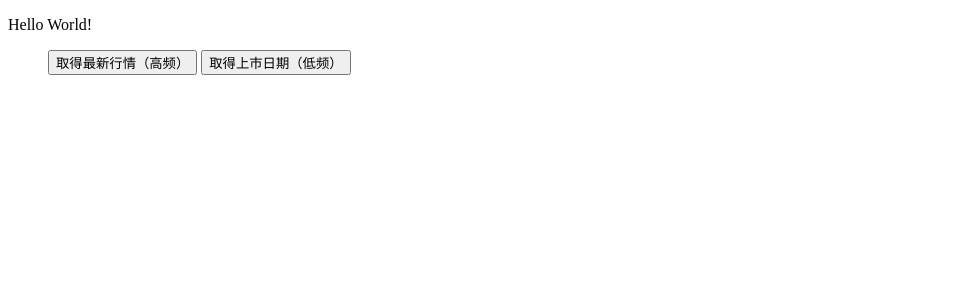
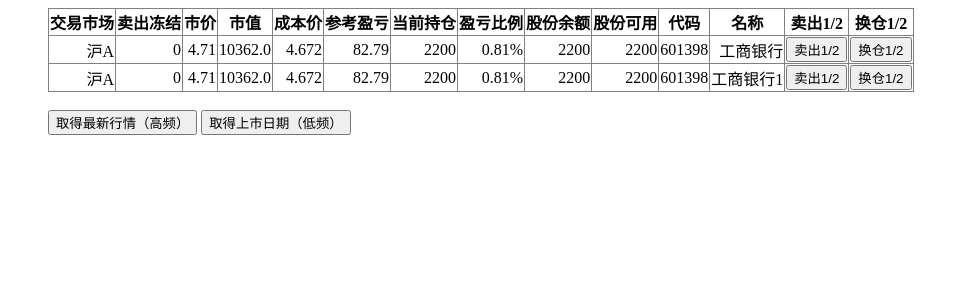
Before and after one commit to hanbinggary/flask_easytrader, a Flask app: page /hello/ in a window 1280 px wide. Shown: the top 300 px of the page, without its empty margins (0-968 px from the left). Run offline with Flask 2, Linux system fonts and the light colour scheme; some libraries are stand-ins or nearby versions.

Commit message:
trader add

```diff
--- a/easyquotation/tencent.py
+++ b/easyquotation/tencent.py
@@ -16,6 +16,7 @@ class Tencent(BaseQuotation):
         stock_details = stocks_detail.split(';')
         stock_dict = dict()
         stock_dict_zhangting = dict()#涨停板
+        stock_dict_stop = dict()#停牌
         for stock_detail in stock_details:
             stock = stock_detail.split('~')
             if len(stock) <= 49:
@@ -91,7 +92,7 @@ class Tencent(BaseQuotation):
                 '涨停价': float(stock[47]),  # 换成英文
                 '跌停价': float(stock[48])  # 换成英文
             }
-            if (float(stock[47]) == float(stock[3])):
+            if (float(stock[47]) == float(stock[3]) or float(stock[3])==0.0):
                 #涨停板
                 stock_dict_zhangting[stock_code] = temp_item
             elif (float(stock[3])>0.0):
--- a/hello.py
+++ b/hello.py
@@ -1,5 +1,6 @@
 from flask import render_template
 from flask import Flask
+from flask import request
 import requests
 import easyquotation
 import json
@@ -7,6 +8,7 @@ import tushare as ts
 import datetime
 import sqlite3 as lite
 import sqlite3API
+import easytrader
 
 app = Flask(__name__)
 
@@ -22,27 +24,49 @@ def post_test(stock='sz000001'):
         'http':'http://1:1@10.88.42.18:8080',
         'https':'http://1:1@10.88.42.18:8080'
     }
-    proxies_xx = {
-        'http':'http://1:1@10.160.192.3:8080',
-        'https':'http://1:1@10.160.192.3:8080'
-    }
     html = requests.get('http://hq.sinajs.cn/?format=text&list=%s' % stock,proxies=proxies)
     return render_template('post_test.html',stockinfo=html.text)
 
 @app.route('/hello/')
 @app.route('/hello/<name>')
 def hello(name=None):
-    return render_template('hello.html', name=name)
+    #user.position
+    position=\
+    [{'买入冻结': 0,
+  '交易市场': '沪A',
+  '卖出冻结': '0',
+  '参考市价': 4.71,
+  '参考市值': 10362.0,
+  '参考成本价': 4.672,
+  '参考盈亏': 82.79,
+  '当前持仓': 2200,
+  '盈亏比例(%)': '0.81%',
+  '股东代码': 'xxx',
+  '股份余额': 2200,
+  '股份可用': 2200,
+  '证券代码': '601398',
+  '证券名称': '工商银行'},
+  {'买入冻结': 0,
+  '交易市场': '沪A',
+  '卖出冻结': '0',
+  '参考市价': 4.71,
+  '参考市值': 10362.0,
+  '参考成本价': 4.672,
+  '参考盈亏': 82.79,
+  '当前持仓': 2200,
+  '盈亏比例(%)': '0.81%',
+  '股东代码': 'xxx',
+  '股份余额': 2200,
+  '股份可用': 2200,
+  '证券代码': '601398',
+  '证券名称': '工商银行1'}]
+    return render_template('hello.html', name=name,position=position)
 
 @app.route('/post_stock/<stock>')
 def post_stock(stock='sz000001'):
     proxies = {
         'http':'http://1:1@10.88.42.18:8080',
         'https':'http://1:1@10.88.42.18:8080'
-    }
-    proxies_xx = {
-        'http':'http://1:1@10.160.192.3:8080',
-        'https':'http://1:1@10.160.192.3:8080'
     }
     html = requests.get('http://hq.sinajs.cn/?format=text&list=%s' % stock,proxies=proxies)
     return html.text
@@ -56,9 +80,58 @@ def getIpoInfo(stock='000001'):
         df = (ts.get_stock_basics())
         cnx = lite.connect('stock.db')
         df.to_sql('stock_info',con=cnx,flavor='sqlite', if_exists='append')
-        return '上市日期取得成功'
+        return 'get ipo OK'
     except:
-        return '上市日期取得失败'
+        return 'get ipo error'
+
+@app.route('/hello/buy/',methods=['POST'])
+@app.route('/buy/',methods=['POST'])
+def buy():
+    try:
+        num = request.form['num']
+        stockno = request.form['stockno']
+        price = '0' #request.form['price','0']
+
+        if len(stockno) != 6:
+            return 'tockno error. stockno:' + stockno
+        '''
+        user = easytrader.use('yh')
+        user.prepare(user='', password='')
+
+        if price=='0':
+            return user.buy(stockno, amount=num, entrust_prop='market')
+        else:
+            return user.buy(stockno, price=price, amount=num)
+        '''
+
+        return "stock:" + stockno + ",num:" + num
+    except Exception as e:
+        print(e)
+        return e
+
+@app.route('/hello/sell/',methods=['POST'])
+@app.route('/sell/',methods=['POST'])
+def sell():
+    try:
+        num = request.form['num']
+        stockno = request.form['stockno']
+        price = request.form.get['price','0']
+
+        if len(stockno) != 6:
+            return 'tockno error. stockno:' + stockno
+
+        user = easytrader.use('yh')
+        user.prepare(user='', password='')
+
+        if price=='0':
+            return user.sell(stockno, amount=num, entrust_prop='market')
+        else:
+            return user.sell(stockno, price=price, amount=num)
+
+        #return "stock:" + stockno + ",num:" + num
+    except Exception as e:
+        print(e)
+        return e
 
 @app.route('/qq/<stock>')
 @app.route('/hello/qq/')
@@ -68,7 +141,7 @@ def tq_test(stock='000001'):
 #    print (time.time())
 #    print (q.stocks(['000001','000002','000005', '162411']))
 #    print (time.time())
-    stock_list=['002858','603041','002857','603388','603178','002816','603031','603701','603991','002806','603319','002796','603090','603038','603990','603029','002800','603908','002810','002837','002835','603738','002805','603960','603266','603037','603819','603633','603887','002856','603033','603663','002830','603637','603089','603032','002808']
+    stock_list=['002858','603041','002857','603388','603178','002816','603031','603991','002806','603319','603090','603038','603990','603908','002810','002837','002835','603738','002805','603960','603266','603037','603819','603633','603887','002856','603033','603663','002830','603637','603089','603032','002808']
     stockinfo,stockinfo_zhangting = q.stocks(stock_list)
 #    print(stockinfo.get('000001'))
     #json_obj = json.dumps(dict(stock=stockinfo),ensure_ascii=False)
@@ -110,7 +183,7 @@ def tq_test(stock='000001'):
         except:
             pass
 
-    return render_template('post_test.html', entries=stockinfo,stockinfo_zhangting=stockinfo_zhangting,stockinfo_sort=temp)
+    return render_template('post_test.html', stockinfo_zhangting=stockinfo_zhangting,stockinfo_sort=temp)
 
 #从本地sqlite取得上市日期
 def gettimeToMarket(stock_list):
--- a/templates/hello.html
+++ b/templates/hello.html
@@ -35,20 +35,55 @@
 	}
   </style>
 <title>Hello from Flask</title>
-{% if name %}
-  <p>Hello {{ name }}!</p>
-{% else %}
-  <p>Hello World!</p>
-{% endif %}
+
+<dd>
+<table border='1'>
+<tr>
+<th>交易市场</th>
+<th>卖出冻结</th>
+<th>市价</th>
+<th>市值</th>
+<th>成本价</th>
+<th>参考盈亏</th>
+<th>当前持仓</th>
+<th>盈亏比例</th>
+<th>股份余额</th>
+<th>股份可用</th>
+<th>代码</th>
+<th>名称</th>
+<th>卖出1/2</th>
+<th>换仓1/2</th>
+</tr>
+{% for kk in position %}
+<tr>
+<td>{{kk['交易市场']}}</td>
+<td>{{kk['卖出冻结']}}</td>
+<td>{{kk['参考市价']}}</td>
+<td>{{kk['参考市值']}}</td>
+<td>{{kk['参考成本价']}}</td>
+<td>{{kk['参考盈亏']}}</td>
+<td>{{kk['当前持仓']}}</td>
+<td>{{kk['盈亏比例(%)']}}</td>
+<td>{{kk['股份余额']}}</td>
+<td>{{kk['股份可用']}}</td>
+<td>{{kk['证券代码']}}</td>
+<td>{{kk['证券名称']}}</td>
+<td><input type='button' id="btn_sell_{{kk['证券代码']}}" value='卖出1/2' onclick="sell({{kk['证券代码']}},{{kk['参考市价']}});" /></td>
+<td><input type='button' id="btn_sell_{{kk['证券代码']}}" value='换仓1/2' onclick="huancang({{kk['证券代码']}},{{kk['参考市价']}});" /></td>
+</tr>
+{% endfor %}
+</table>
+<br>
 <dd><input type='button' value='取得最新行情（高频）' onclick='getstockinfo();' />
 <input type='button' value='取得上市日期（低频）' onclick='getipoinfo();' />
+<div id='buy_info'></div>
 <div id='ipo_info'></div>
 <div id='stock_info_error'></div>
 <div id='stock_info'></div>
 <script src="http://code.jquery.com/jquery-1.10.2.min.js"></script>
 <script type="text/javascript">
 
-//ref = setInterval(getstockinfo,10000);
+ref = setInterval(getstockinfo,34000);
 
 function getstockinfo () {
 	$.ajax({
@@ -84,4 +119,22 @@ function getipoinfo(){
 		});
 }
 
+//buy
+function buy1(num){
+	//alert($('#min').val());
+	$.ajax({
+		type: "POST",
+		url: "/buy/",
+		data: {stockno:$('#min').val(),num:num},
+		//dataType: "text",
+		success: function(msg){
+                $('#buy_info').text(msg);
+		},
+		error:function(){
+                $('#buy_info').text("buy error");
+				return false;
+			},
+		});
+}
+
 </script>
```
Also changed, not shown: templates/post_test.html (+30 -1 lines), 1 other file.
